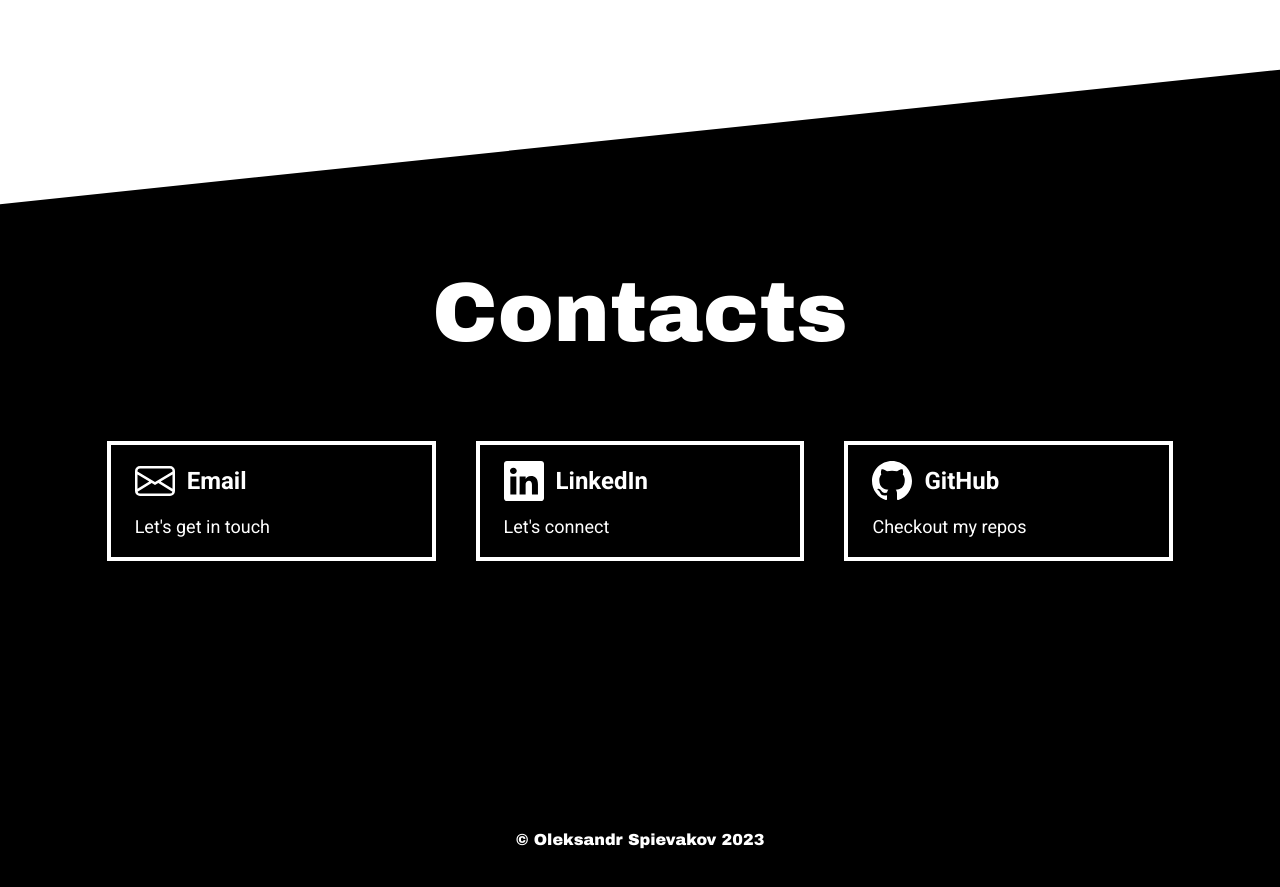
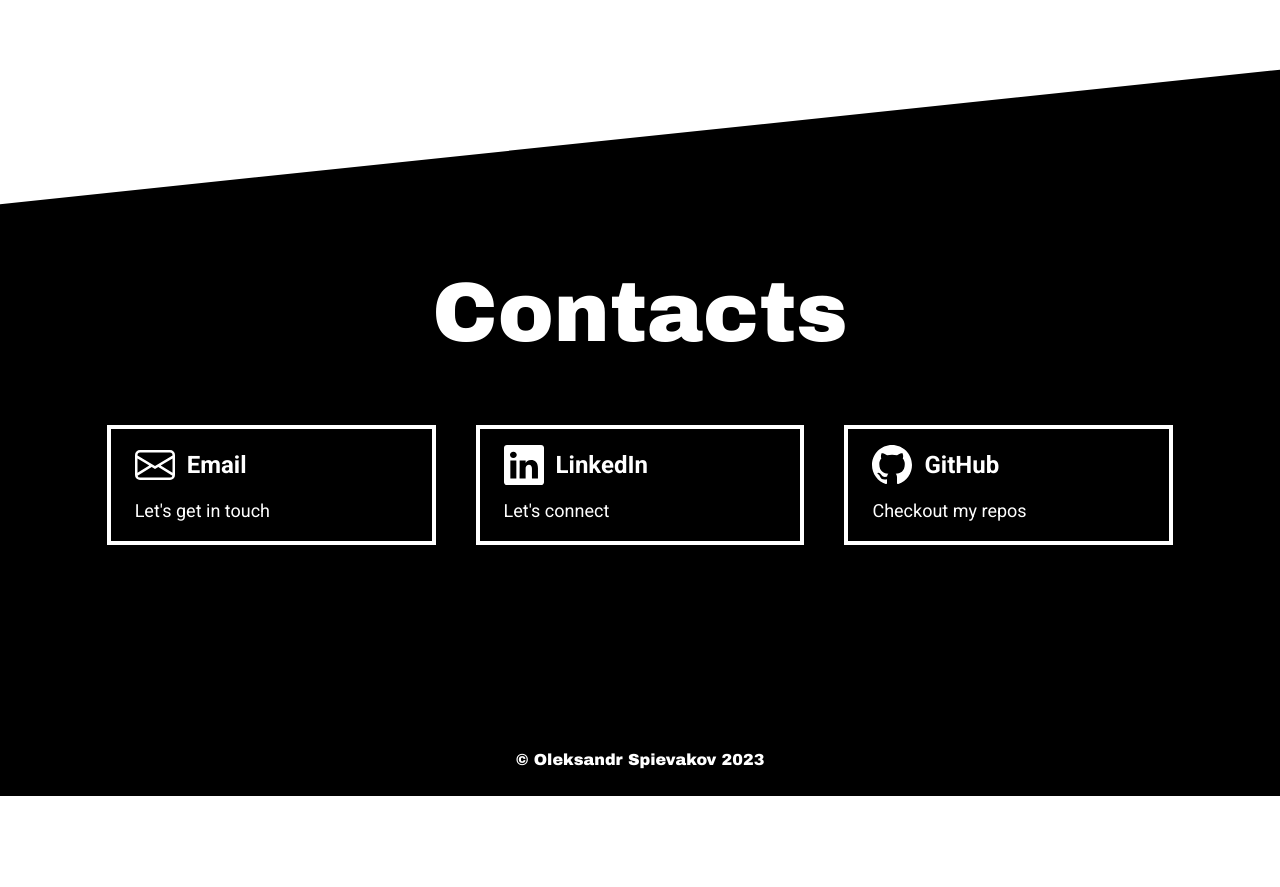
Before and after one commit to AlexandrSpevakov/portfolio-website, a Next.js app: page / in a window 1280 px wide. Shown: the part 7860-8747 px from the top of the page. After the commit the page ends 8656 px from the top, so only its background shows below. Built offline with nearby package versions, Linux system fonts and the light colour scheme.

Commit message:
feat: adjust footer and contacts sections

```diff
--- a/app/components/Contacts.tsx
+++ b/app/components/Contacts.tsx
@@ -3,11 +3,11 @@ export default function Contacts() {
     <section className="relative isolate text-white before:absolute before:inset-0 before:z-[-1] before:skew-y-[-6deg] before:bg-black after:absolute after:left-0 after:bottom-[-140px] after:z-[-1] after:h-full after:w-full after:bg-black">
       <section
         id="contacts"
-        className="relative mx-auto mt-32 w-10/12 bg-cover bg-center bg-no-repeat py-32"
+        className="relative mx-auto mt-32 w-10/12 bg-cover bg-center bg-no-repeat pt-32 pb-16"
       >
         <h2 className="text-center font-archivo text-7.5xl">Contacts</h2>
 
-        <section className="mt-20 grid grid-cols-3 gap-x-10">
+        <section className="mt-16 grid grid-cols-3 gap-x-10">
           <a
             href="mailto:spievakov@gmail.com"
             className="block border-4 border-white py-4 px-6 duration-300 hover:bg-white hover:text-black"
--- a/app/components/Footer.tsx
+++ b/app/components/Footer.tsx
@@ -1,6 +1,6 @@
 export default function Footer() {
   return (
-    <section className="mt-[139px] bg-black pb-12 text-white">
+    <section className="mt-[139px] bg-black pb-6 text-white">
       <footer className="relative mx-auto w-10/12 bg-cover bg-center bg-no-repeat">
         <span className="block text-center font-archivo">
           &copy; Oleksandr Spievakov 2023
--- a/tailwind.config.js
+++ b/tailwind.config.js
@@ -22,6 +22,11 @@ module.exports = {
         125: '1.25',
         135: '1.35',
       },
+      screens: {
+        xs: '400px',
+        sm: '576px',
+        '3xs': '2000px',
+      },
     },
   },
   plugins: [],
```
